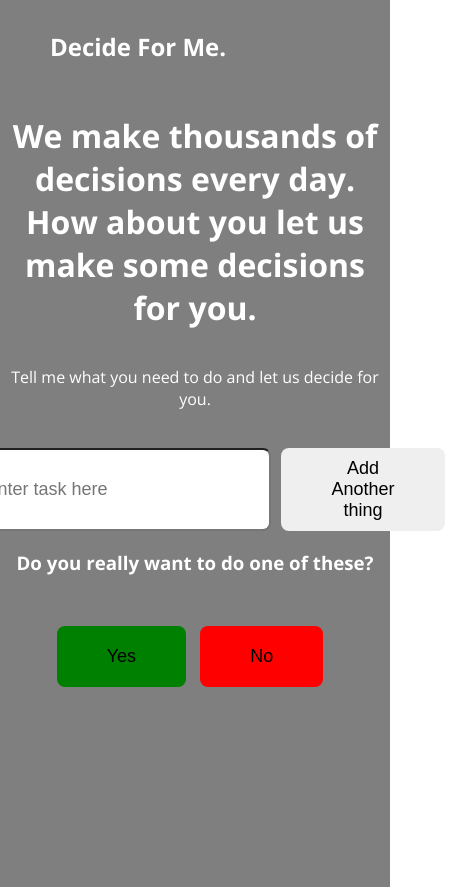
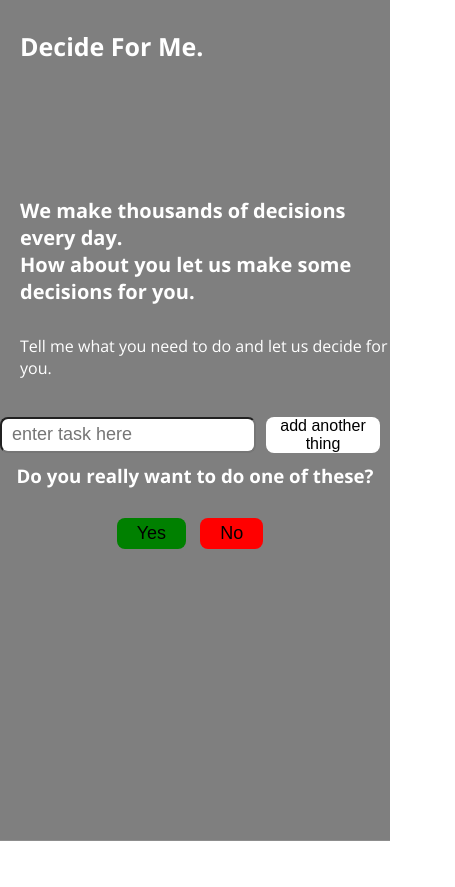
Before and after one commit to justlask/DecisionFatigue, a plain HTML site: page index.html in a window 390 px wide. Shown: the whole page, 455 px wide, since content can reach past the window. After the commit the page ends 844 px from the top, so only its background shows below. Drawn offline with nearby package versions, Linux system fonts and the light colour scheme.

Commit message:
did some mobile styling

```diff
--- a/api.js
+++ b/api.js
@@ -1,8 +1,4 @@
-//enter things to do, randomly pick one
-// Do you really want to do one of these things?
-// No => bored.api
-// Yes => randomly pick one.
-
+// No button => gets random activity from bored api, then finds a random gif with that activity.
 document.querySelector("#no").onclick = () => {
   axios.get("https://www.boredapi.com/api/activity").then(data => {
     console.log(data.data.activity)
@@ -22,8 +18,9 @@ document.querySelector("#no").onclick = () => {
 }
 
 
-  let tasks = []
-
+//Takes value from input and adds it to an array of items to do
+// prints the array of tasks to the page.
+let tasks = []
 document.querySelector("#add").onclick = () => {
   event.preventDefault();
   let response = document.querySelector("#task").value
@@ -35,9 +32,7 @@ document.querySelector("#add").onclick = () => {
   document.querySelector("#answer p").innerHTML = tasks.join(", ")
 }
 
-
-
-
+// Yes button picks a random element in the tasks array and then finds a gif for it.
 document.querySelector("#yes").onclick = () => {
   let random = Math.floor(tasks.length * Math.random())
   let thing = tasks[random]
@@ -56,11 +51,23 @@ document.querySelector("#yes").onclick = () => {
 }
 
 
+
+// create the response box
 function createResponseBox() {
-  document.querySelector("#dothis").setAttribute("style", "display: flex; justify-content: center; align-items: center; height: 200px; width: 600px;")
+  document.querySelector("#dothis").setAttribute("style", "display: flex; justify-content: center; align-items: center; max-height: 200px; max-width: 600px;")
 }
 
 
 
 
+// mobile stuff
+//i wanna, make the gif populate only in the response box
+// alert with the gift and task to do
+
+
+
+
+
+
+
 // PAisOsDZTQhp368DqHfEh0KoWuAWZi7B
--- a/index.html
+++ b/index.html
@@ -21,7 +21,7 @@
       <p>Tell me what you need to do and let us decide for you.<br><br></p>
       <form id="tasks">
           <input type="text" name="task" id="task" placeholder="enter task here" required>
-          <button id="add">Add Another thing</button>
+          <button id="add">add another thing</button>
         </form>
         <div id="answer">
           <h3>Do you really want to do one of these?</h3>
--- a/style.css
+++ b/style.css
@@ -9,7 +9,9 @@ body {
   font-family: "Open Sans";
   background-repeat: no-repeat;
   background-size: cover;
-  background-position: 0 0;
+  width: 100%;
+  height: 100%;
+  background-position: center;
 }
 nav {
   display: flex;
@@ -18,6 +20,7 @@ nav {
   color: white;
   padding: 25px 50px;
   height: 5vh;
+  overflow: hidden;
 }
 
 button {
@@ -31,12 +34,14 @@ button {
   display: flex;
   justify-content: center;
   align-items: space-around;
+  overflow: hidden;
 }
 
 #task {
   margin-right: 10px;
   border-radius: 8px;
   font-size: 18px;
+  overflow: hidden;
 }
 
 
@@ -47,18 +52,20 @@ button {
   flex-direction: column;
   margin: 0;
   padding: 0;
+  overflow: hidden;
 }
 
 
 #do {
   display: flex;
-  justify-content: center;
+  justify-content: flex-start;
   align-items: center;
   flex-direction: column;
   height: 200px;
   width: 100%;
   margin: 0;
   padding: 0;
+  overflow: hidden;
 }
 
 #dothis {
@@ -98,3 +105,46 @@ button {
 #add {
   padding: 10px 50px;
 }
+
+
+
+
+@media only screen and (max-width: 700px) {
+  nav h1 {
+    font-size: 25px;
+  }
+  nav {
+    padding: 25px 20px;
+  }
+  #tasks input {
+    padding: 0px 10px;
+  }
+  #add {
+    padding: 0px 10px;
+    background-color: white;
+    font-size: 16px;
+  }
+  #yes {
+    background-color: green;
+    padding: 5px 20px;
+  }
+  #no {
+    background-color: red;
+    padding: 5px 20px;
+  }
+
+  .responses h1 {
+    font-size: 20px;
+    text-align: left;
+    margin-left: 20px;
+  }
+  .responses p {
+    margin-left: 20px;
+    text-align: left;
+  }
+  #answer p,
+  #answer h3 {
+    margin: 10px 5px;
+  }
+
+}
```
